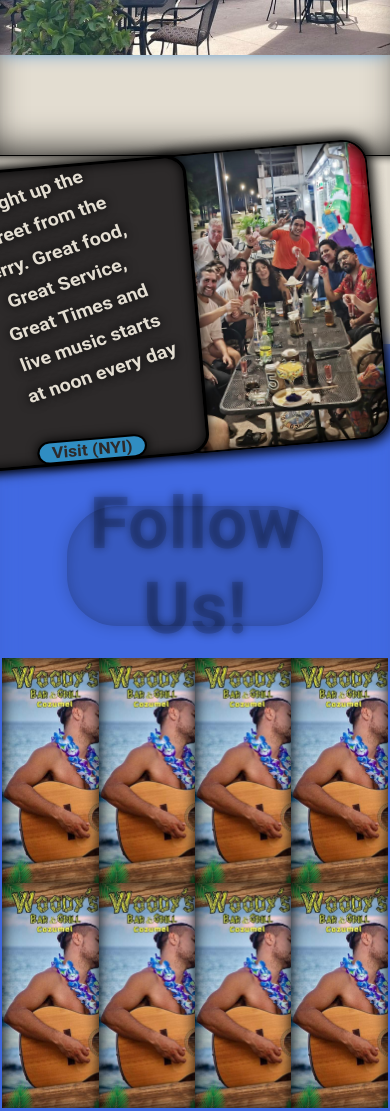
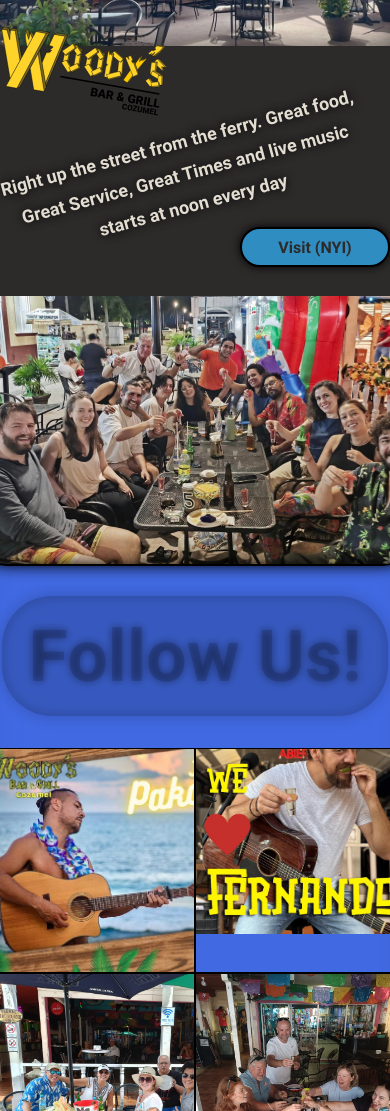
Before and after one commit to VICKTORIOUS23/odin-restaurant-page, a website built with webpack: page src/template.html in a window 390 px wide. Shown: the part 500-1611 px from the top of the page. Built offline with nearby package versions, Linux system fonts and the light colour scheme.

Commit message:
further testing

```diff
--- a/src/styles.css
+++ b/src/styles.css
@@ -201,29 +201,7 @@
     align-items:center;
 }
 
-@media(max-width:768px) {
-    .main-container {
-        min-width:430px;
-    }
-    .top-bar-con {
-        margin-top:150px;
-    }
-    .top-bar-logo {
-        transform:translateY(-100px)
-                  translateX(210px);
-    }
-    .top-bar-list-con {
-        transform:translateX(-160px);
-        font-size:28px;
-    }
-    .menu-card {
-        min-width:380px;
-    }
-    .home-one-img {
-        width:100%;
-        transform:translateY(-50px);
-    }
-}
+
 
 .home-one-img {
     position:relative;
@@ -232,7 +210,7 @@
     transform:translateY(-50px);
     display:flex;
     overflow:hidden;
-    height:auto;
+
     width:100%;
     height:450px;
     background-repeat:no-repeat;
@@ -356,7 +334,7 @@
                inset 0 0 15px rgb(0 0 0 / 20%);
     text-shadow:0 0 10px rgb(0 0 0 / 40%);
     color:rgb(0 0 0 / 15%);
-
+    text-wrap:nowrap;
 }
 
 .home-social-con {
@@ -391,32 +369,32 @@
 }
 
 .home-social-two {
-    background-image:url('./images/pako-music.jpg');
+    background-image:url('./images/fernando-music.jpg');
 
 }
 
 .home-social-three {
-    background-image:url('./images/pako-music.jpg');
+    background-image:url('./images/group-two.jpg');
 
 }
 
 .home-social-four {
-    background-image:url('./images/pako-music.jpg');
+    background-image:url('./images/group-three.jpg');
 
 }
 
 .home-social-five {
-    background-image:url('./images/pako-music.jpg');
+    background-image:url('./images/thanksgiving.jpg');
 
 }
 
 .home-social-six {
-    background-image:url('./images/pako-music.jpg');
+    background-image:url('./images/woody-sugarskull.jpg');
 
 }
 
 .home-social-seven {
-    background-image:url('./images/pako-music.jpg');
+    background-image:url('./images/party-one.jpg');
 
 }
 
@@ -433,3 +411,95 @@
 
 
 }
+
+@media(max-width:768px) {
+    .main-container {
+        min-width:430px;
+    }
+    .top-bar-con {
+        margin-top:150px;
+    }
+    .top-bar-logo {
+        transform:translateY(-100px)
+                  translateX(210px);
+    }
+    .top-bar-list-con {
+        transform:translateX(-160px);
+        font-size:28px;
+    }
+    .menu-card {
+        min-width:380px;
+    }
+    .home-one-img {
+        width:100%;
+        height:350px;
+        background-position-y:0;
+
+    }
+
+    .home-two-con {
+        box-shadow:none;
+        transform:none;
+        margin-top:-60px;
+        flex-direction:column;
+        width:100%;
+    }
+
+    .home-two-left {
+        height:250px;
+        transform:none;
+        box-shadow:none;
+        border:none;
+        width:100%;
+        border-top-left-radius:0;
+        border-top-right-radius:0;
+    }
+
+    .home-two-right {
+        width:100%;
+        transform:translateY(-30px);
+    }
+
+    .home-two-left-title {
+        transform:rotate(10deg)
+                  translateY(-30px)
+                  translateX(-120px);
+        min-height:77px;
+        background-size:contain;
+    }
+
+    .home-two-left-desc {
+
+    }
+
+    .home-two-left-button {
+        transform:translateX(120px)
+                  translateY(-40px);
+        min-height:40px;
+        min-width:150px;
+    }
+
+    .home-follow {
+        width:90%;
+    }
+
+    .home-social-one, .home-social-two, .home-social-three, .home-social-four, .home-social-five, .home-social-six, .home-social-seven, .home-social-eight {
+        min-width:50%;
+        max-width:50%;
+        box-shadow:none;
+        border:1px solid black;
+    }
+
+    .home-social-seven {
+        background-position-y:-40px;
+    }
+
+    .home-social-two {
+        background-position-y:-80px;
+    }
+
+    .home-social-con {
+        width:100%;
+    }
+
+}
```
Also changed, not shown: dist/main.js, src/images/fernando-music.jpg (added), src/images/group-three.jpg (added), src/images/group-two.jpg (added), src/images/party-one.jpg (added), src/images/thanksgiving.jpg (added), src/images/woody-sugarskull.jpg (added).
